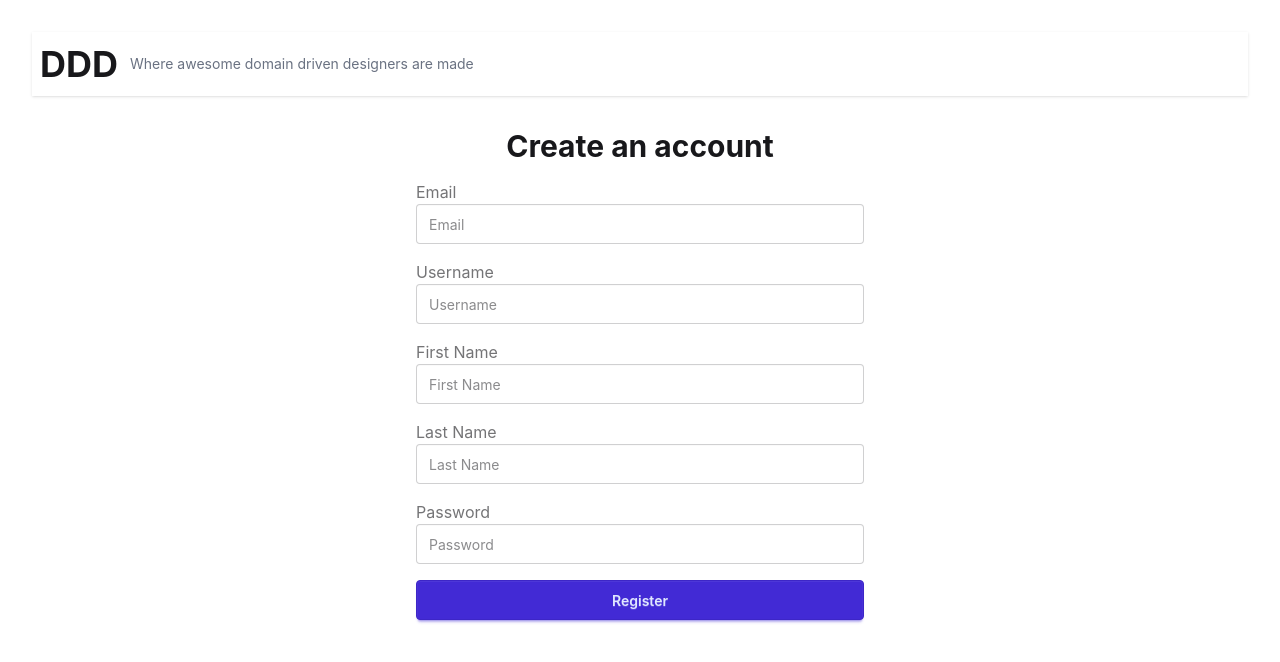
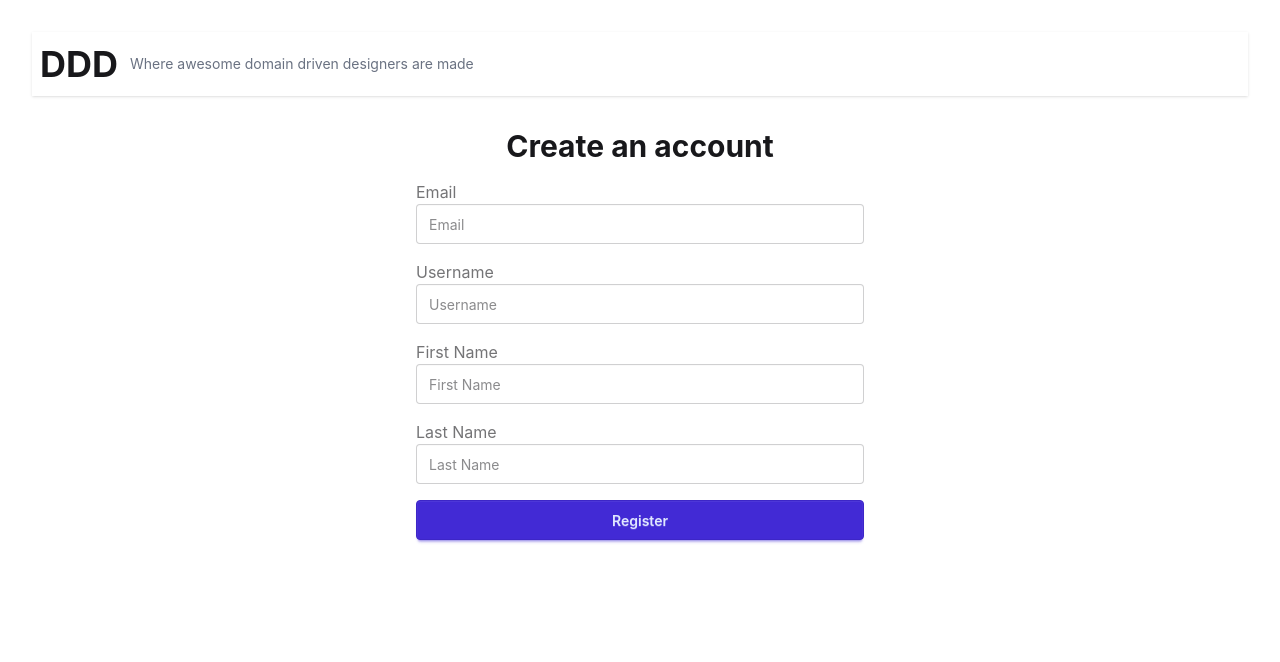
Before and after one commit to raqlo/DDDForum, a React app in the folder 1_code_first/assignment/practice/frontend/: page /signup in a window 1280 px wide. Shown: the top 662 px of the page. Built offline with nearby package versions, Linux system fonts and the light colour scheme; the HTML template or start-up script is replaced by a standard one; what @radix-ui/themes would draw is missing.

Commit message:
refactor(frontend): remove password field from registration form and add success feedback
- Eliminate password input and handling in `registrationForm` and its schema.
- Add toast notification for successful registration with delayed navigation for improved UX.

```diff
--- a/1_code_first/assignment/practice/frontend/src/components/registratonForm.tsx
+++ b/1_code_first/assignment/practice/frontend/src/components/registratonForm.tsx
@@ -11,12 +11,11 @@ export const RegistrationForm = (props: RegistrationFormProps) => {
     const [username, setUsername] = useState('');
     const [name, setFirstName] = useState('');
     const [lastName, setLastName] = useState('');
-    const [password, setPassword] = useState('');
 
     const handleSubmit = (ev: SubmitEvent<HTMLFormElement>) => {
         ev.preventDefault();
         props.onSubmit({
-            email, username, name, lastName, password
+            email, username, name, lastName
         })
     }
 
@@ -79,22 +78,6 @@ export const RegistrationForm = (props: RegistrationFormProps) => {
                         required
                     />
                 </div>
-
-                <div className="form-control">
-                    <label className="label">
-                        <span className="label-text">Password</span>
-                    </label>
-                    <input
-                        type="password"
-                        placeholder="Password"
-                        className="input input-bordered w-full"
-                        value={password}
-                        onChange={(e) => setPassword(e.target.value)}
-                        required
-                        minLength={8}
-                    />
-                </div>
-
                 <button type="submit" className="btn btn-primary w-full">
                     Register
                 </button>
--- a/1_code_first/assignment/practice/frontend/src/pages/registrationPage.tsx
+++ b/1_code_first/assignment/practice/frontend/src/pages/registrationPage.tsx
@@ -59,7 +59,19 @@ function RegistrationPage() {
             setIsLoading(false);
             return;
         }
-        navigate("/")
+        toast.success("Registration successful!", {
+            position: "top-left",
+            autoClose: 3000,
+            hideProgressBar: false,
+            closeOnClick: false,
+            pauseOnHover: true,
+            draggable: true,
+            progress: undefined,
+            theme: "light",
+        })
+        setTimeout(() => {
+            navigate("/")
+        }, 3000)
     }
     return (
         <Layout showAuth={false}>
@@ -82,7 +94,6 @@ const registrationInput = z.object({
     username: z.string().min(3),
     name: z.string(),
     lastName: z.string(),
-    password: z.string().min(8)
 })
 
 export type RegistrationInput = z.infer<typeof registrationInput>
```
